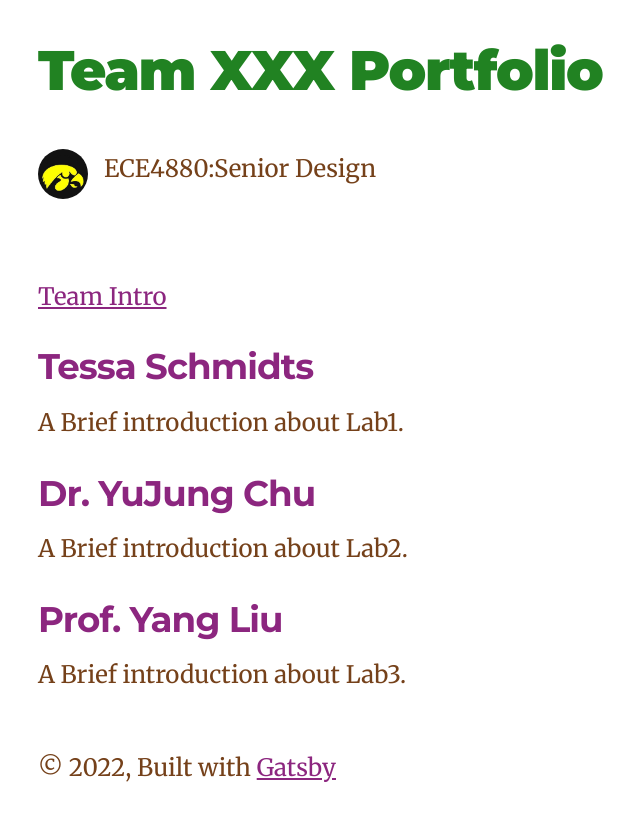
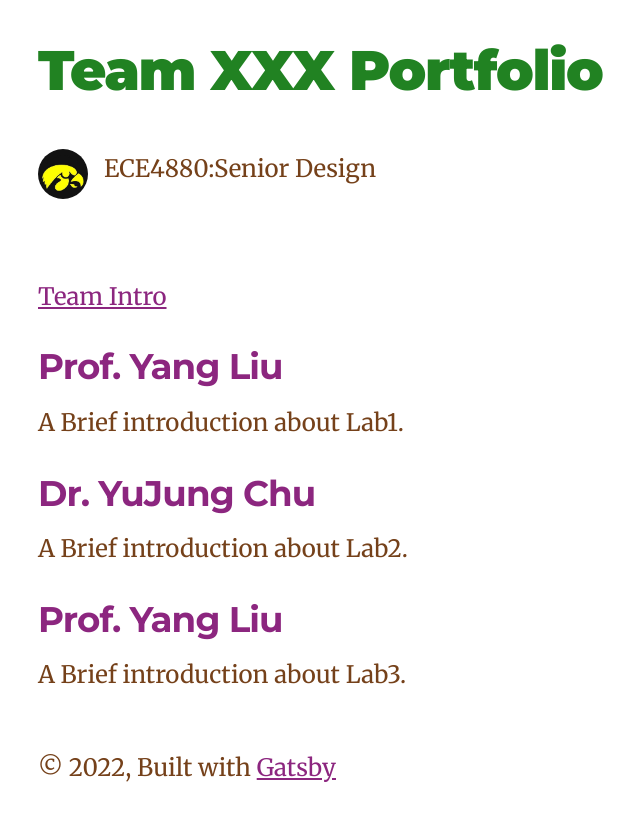
Before and after one commit to yjchu1117/gatsby-blog-comment, a Gatsby site: page / in a window 1280 px wide. Shown: the whole page, without its empty margins (286-926 px from the left). Built offline with nearby package versions, Linux system fonts and the light colour scheme; Gatsby itself is replaced by a stand-in of ours.

Commit message:
Update index.md

```diff
--- a/content/blog/lab1/index.md
+++ b/content/blog/lab1/index.md
@@ -1,5 +1,5 @@
 ---
-title: Tessa Schmidts
+title: Prof. Yang Liu
 description: A Brief introduction about Lab1.
 ---
 
```
